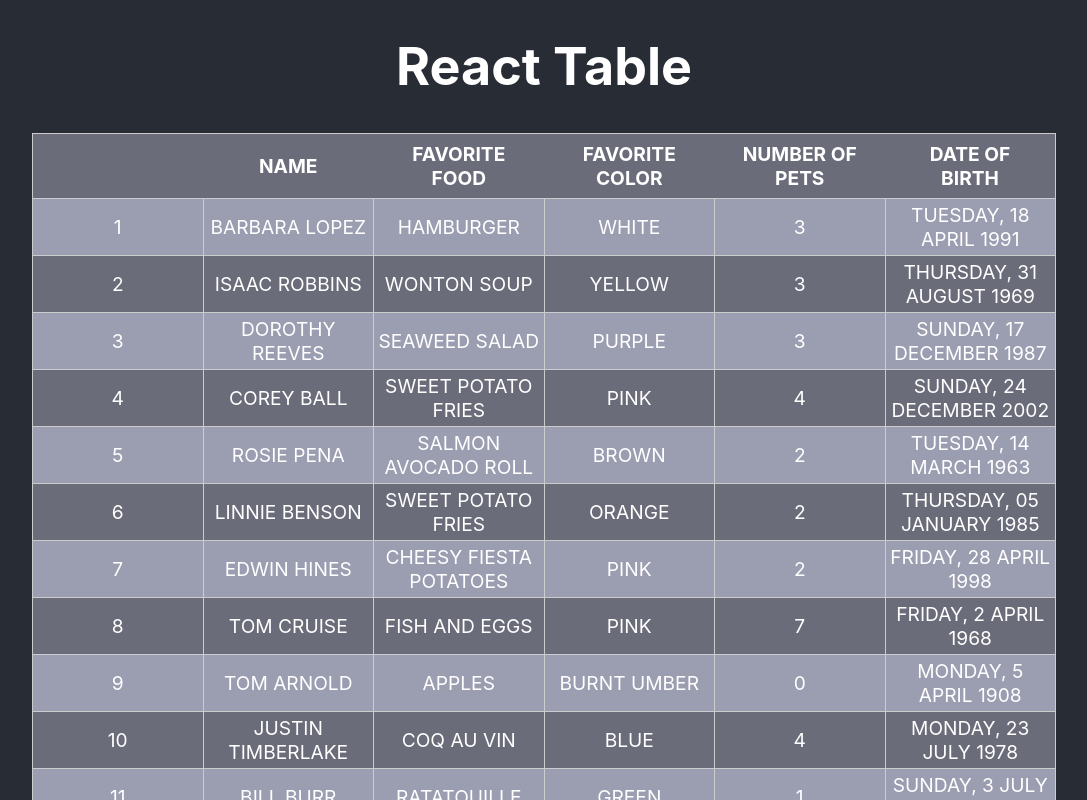
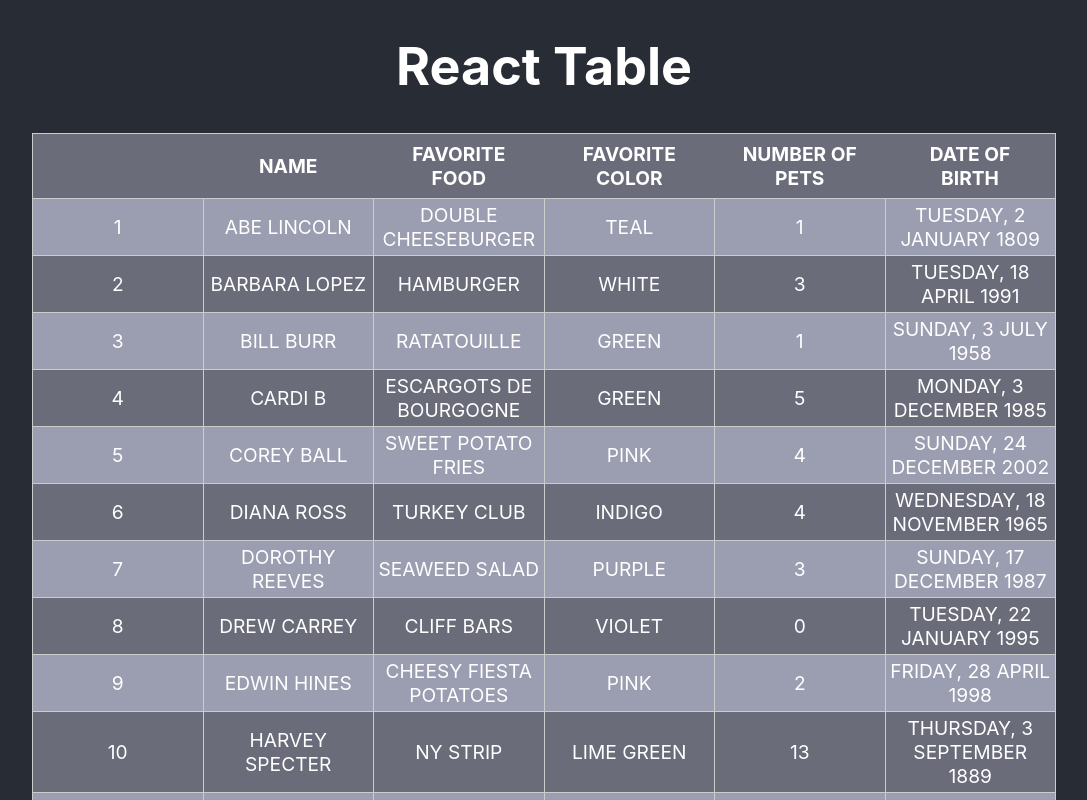
Before and after one commit to endurain/BM_React_Table, a React (Create React App) app: page / in a window 1280 px wide. Shown: the top 800 px of the page, without its empty margins (96-1183 px from the left). Built offline with nearby package versions, Linux system fonts and the light colour scheme.

Commit message:
Sets row sort state to asc on name for onload / adds stronger conditional checking for column clicks

```diff
--- a/src/components/DataTable.jsx
+++ b/src/components/DataTable.jsx
@@ -1,33 +1,32 @@
 import React, { useState } from 'react';
 
 const DataTable = ({ data }) => {
-    // declare state variables (sortedData, sortOrder, sortColumn) w/ corresponding updating function
-    const [sortedData, setSortedData] = useState(data);
+    const setInitialNameSort = [...data].sort((a, b) => a.name.localeCompare(b.name));
+    // declare state variables
+    const [sortedData, setSortedData] = useState(setInitialNameSort);
     const [sortOrder, setSortOrder] = useState('asc');
     const [sortColumn, setSortColumn] = useState('');
 
     // handle the sorting logic when a column header is clicked
     const handleSort = (columnName) => {
+        let newSortOrder;
         const isSameColumn = sortColumn === columnName;
+
         // determine sorting order
-        const newSortOrder = isSameColumn ? (sortOrder === 'asc' ? 'desc' : 'asc') : 'asc';
-
-        // updater functions
-        setSortOrder(newSortOrder);
-        setSortColumn(columnName);
+       if (!isSameColumn ? newSortOrder = '' : newSortOrder = (sortOrder === 'asc' ? 'desc' : 'asc'));
 
         // sorting callback
-        const sorted = [...sortedData].sort((a, b) => {
+        const sorted = [...data].sort((a, b) => {
             const aValue = a[columnName];
             const bValue = b[columnName];
 
-            // Date column
+            // Date column - covert into date objs
             if (columnName === 'dob') {
-                // convert into date objects
                 const aDate = new Date(aValue);
                 const bDate = new Date(bValue);
                 return (aDate - bDate) * (newSortOrder === 'asc' ? 1 : -1);
             }
+
             // String columns (sans date)
             if (typeof aValue === 'string') {
                 return aValue.localeCompare(bValue) * (newSortOrder === 'asc' ? 1 : -1);
@@ -36,6 +35,9 @@ const DataTable = ({ data }) => {
             return (aValue - bValue) * (newSortOrder === 'asc' ? 1 : -1);
         });
 
+        // updater functions
+        setSortOrder(newSortOrder);
+        setSortColumn(columnName);
         setSortedData(sorted);
     };
 
```
